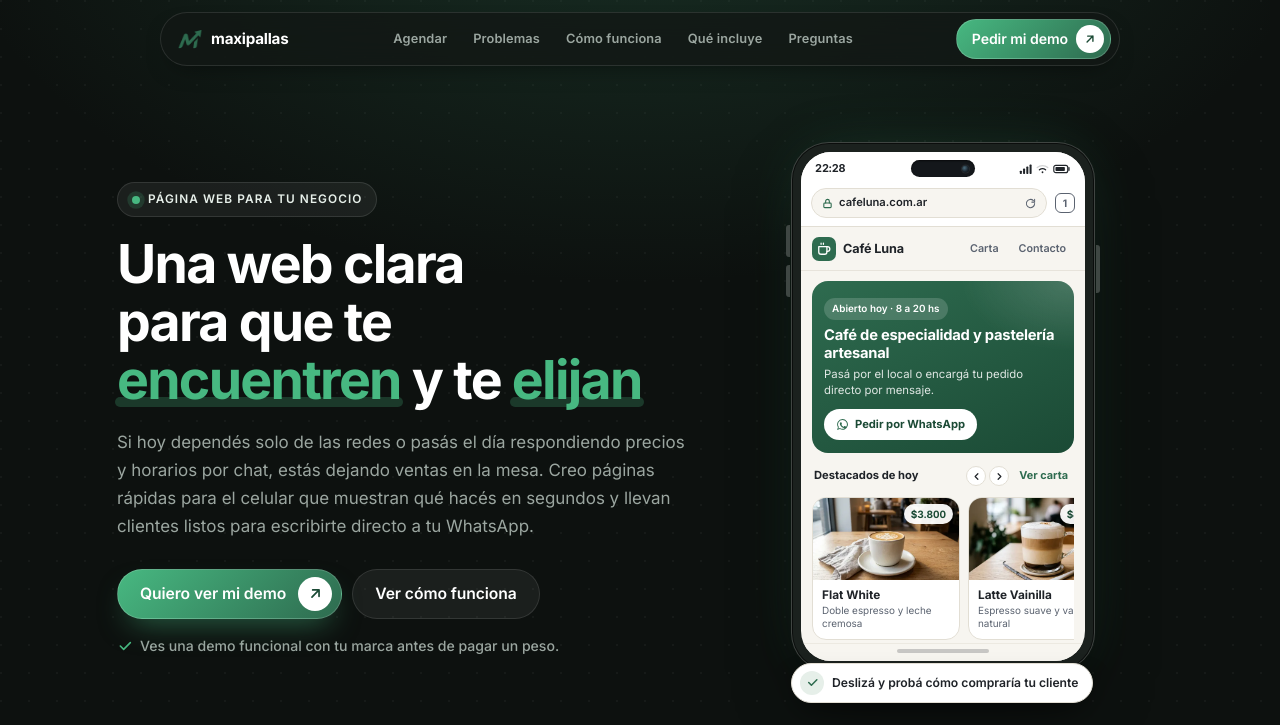
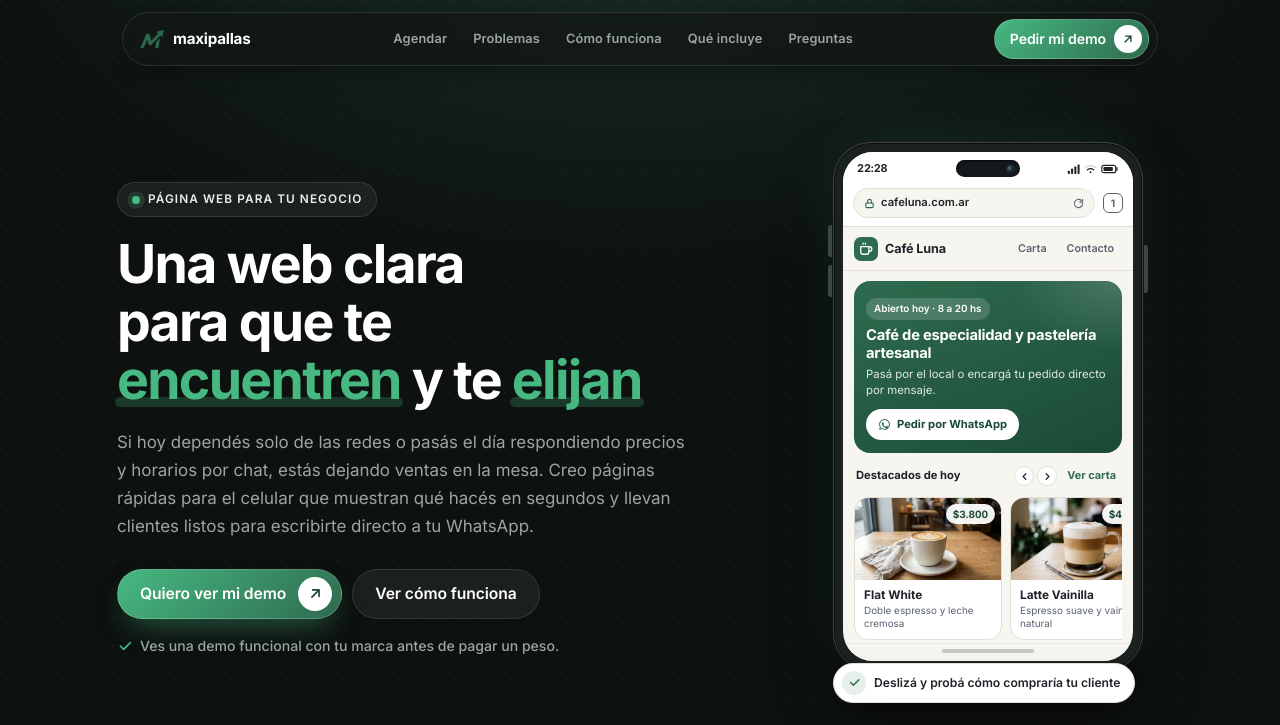
Before and after one commit to maxi-palavecino/maxipallas, a plain HTML site: page site/index.html in a window 1280 px wide. Shown: the top 725 px of the page. Drawn offline with Linux system fonts and the light colour scheme.

Commit message:
Align desktop navbar pill width and hero edges at 1036px

```diff
--- a/site/css/styles.css
+++ b/site/css/styles.css
@@ -2190,9 +2190,9 @@ details p {
 }
 
 @media (min-width: 1024px) {
-  .site-header { inset: 12px 0 auto 0; padding: 0 12px; }
+  .site-header { inset: 12px 0 auto 0; padding: 0 32px; }
   .nav {
-    max-width: 960px;
+    max-width: 1036px;
     border-radius: 999px;
     border: 1px solid var(--border-dark);
     padding: 6px 8px 6px 14px;
@@ -2215,6 +2215,7 @@ details p {
   .hero { padding: 92px 0 48px; }
   .hero-grid { grid-template-columns: 1.15fr .85fr; gap: 48px; }
   .hero-copy { text-align: left; }
+  .hero-visual { margin: 0 0 0 auto; padding: 0 10px 0 0; }
   .hero h1 { margin: 0 0 20px; }
   .hero .lead { margin: 0 0 28px; }
   .hero-actions { justify-content: flex-start; }
```
